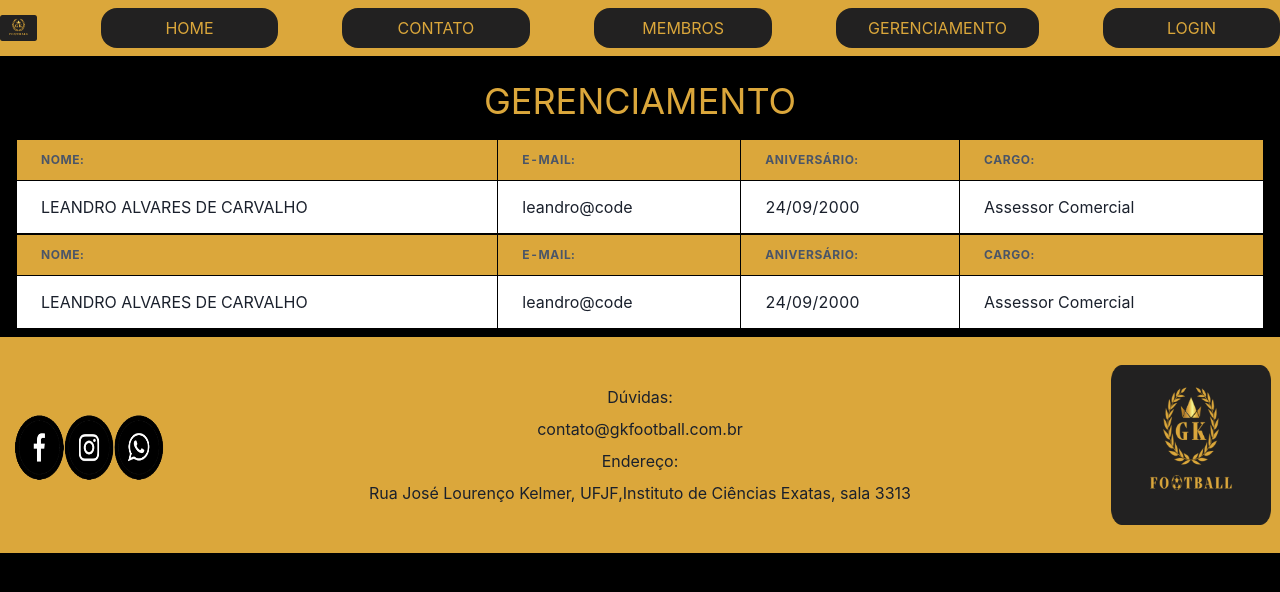
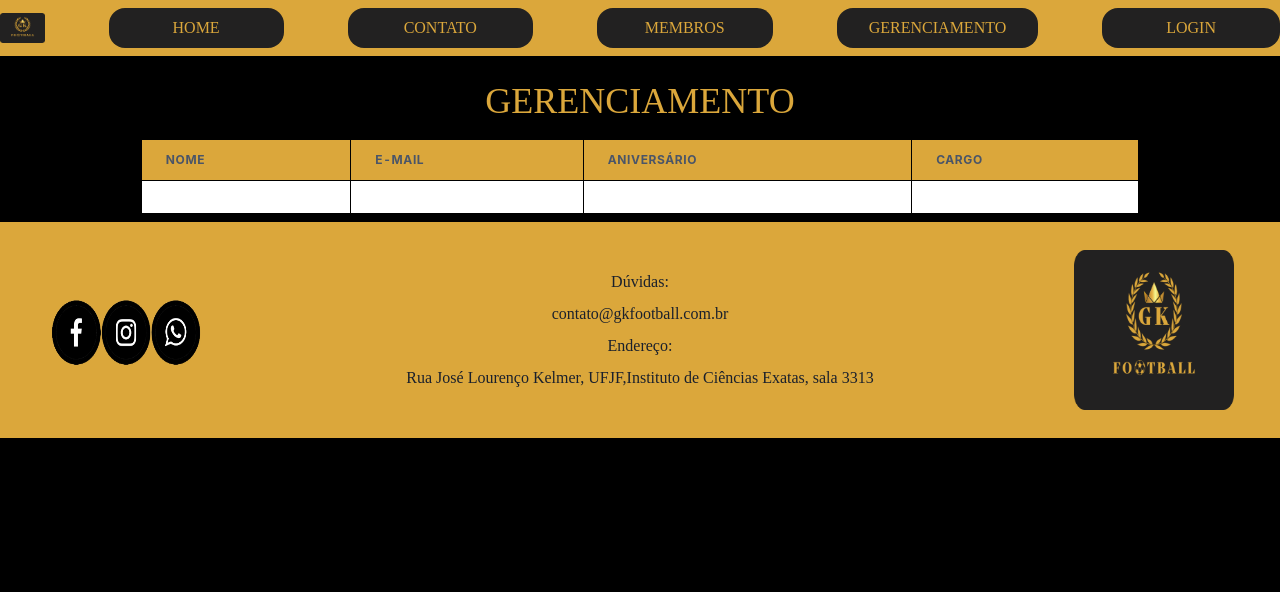
Before and after one commit to leandro-ac/gkfootball, a Next.js app: page /gerenciamento in a window 1280 px wide. Shown: the top 592 px of the page. Built offline with nearby package versions, Linux system fonts and the light colour scheme.

Commit message:
add a fonte naspaginas

```diff
--- a/src/componnets/Button/index.tsx
+++ b/src/componnets/Button/index.tsx
@@ -16,6 +16,7 @@ export function ButtonLogin({textButton, href}:ButtonLoginProps){
             fontWeight={400}
             w={"50%"}
             py={2}
+            fontFamily={"bayon"}
         >
         {textButton}
         </Button>
@@ -31,6 +32,7 @@ export function ButtonContato({textButton, href}:ButtonLoginProps){
             fontWeight={400}
             w={"50%"}
             py={2}
+            fontFamily={"bayon"}
         >
         {textButton}
         </Button>
--- a/src/componnets/Cards/index.tsx
+++ b/src/componnets/Cards/index.tsx
@@ -41,6 +41,7 @@ export function CardLogin(){
             borderRadius={"16px"}
             bg={"lightblack"}
             w={"35%"}
+            fontFamily={"bayon"}
         >
 
             <Box
--- a/src/componnets/Footer/index.tsx
+++ b/src/componnets/Footer/index.tsx
@@ -7,6 +7,7 @@ export function Footer(){
         justify={"center"}
         spacing={40}
         py={2}
+        fontFamily={"bayon"}
         >
             <Image src={"/imagens/logos.png"} alt={"logo"} width={40} height={20} />
 
--- a/src/componnets/Navbar/index.tsx
+++ b/src/componnets/Navbar/index.tsx
@@ -11,6 +11,7 @@ export function Navbar(){
         spacing={16}
         position={'sticky'}
         top={0}
+        fontFamily={"bayon"}
         >
             <Image src={"/imagens/Logo.png"} alt={"logo"} width={120} height={40}/>
 
--- a/src/componnets/Table/index.tsx
+++ b/src/componnets/Table/index.tsx
@@ -39,3 +39,45 @@ export function TableIndex({ nome, email, niver, cargo }: TableIndexProps) {
         </Stack>
     )
 }
+interface TableManagerProps {
+    nome: string
+    email: string
+    niver: string
+    cargo: string
+}
+
+export function TableManager({ nome, email, niver, cargo }: TableManagerProps) {
+    return (
+        <Stack align={"center"}>
+            <Stack w={"80%"}  >
+                <TableContainer>
+                    <Table variant='simple'>
+                        <Thead
+                            bg={"yellow"}
+                        >
+                            <Tr
+                            >
+                                <Th border={"1px solid #000"}>Nome</Th>
+                                <Th border={"1px solid #000"}>E-mail</Th>
+                                <Th border={"1px solid #000"}>Aniversário</Th>
+                                <Th border={"1px solid #000"}>Cargo</Th>
+                            </Tr>
+                        </Thead>
+                        <Tbody
+                            bg={"white"}
+                        >
+                            <Tr >
+                                <Td border={"1px solid #000"}>{nome}</Td>
+                                <Td border={"1px solid #000"}>{email}</Td>
+                                <Td border={"1px solid #000"}>{niver}</Td>
+                                <Td border={"1px solid #000"}>{cargo}</Td>
+                            </Tr>
+                            <Tr>
+                            </Tr>
+                        </Tbody>
+                    </Table>
+                </TableContainer>
+            </Stack>
+        </Stack>
+    )
+}
--- a/src/componnets/Text/index.tsx
+++ b/src/componnets/Text/index.tsx
@@ -13,6 +13,7 @@ export function TextServices({text, size, color}:TextServicesProps){
         color={color}
         fontSize={size}
         fontWeight={"400px"}
+        fontFamily={"bayon"}
         >
             {text}
         </Text>
--- a/src/componnets/Title/index.tsx
+++ b/src/componnets/Title/index.tsx
@@ -14,6 +14,7 @@ export function TitleServices({title, size, color}:TitleServicesProps){
             fontSize={size}
             fontWeight={"400px"}
             color={color}
+            fontFamily={"bayon"}
         >
             {title}
         </Heading>
@@ -32,6 +33,7 @@ export function TitleIndex({text, color, size}:TitleIndexProps){
             fontSize={size}
             color={color}
             fontWeight={"400px"}
+            fontFamily={"bayon"}
         >
             {text}
         </Heading>
--- a/src/pages/gerenciamento.tsx
+++ b/src/pages/gerenciamento.tsx
@@ -1,4 +1,4 @@
-import { TableIndex } from "@/componnets/Table";
+import { TableIndex, TableManager } from "@/componnets/Table";
 import { TitleServices } from "@/componnets/Title";
 import { Stack } from "@chakra-ui/react";
 import { Navbar } from '@/componnets/Navbar'
@@ -12,8 +12,7 @@ export default function Gerenciamento() {
             <Stack align={"center"} py={4}>
             <TitleServices title={"GERENCIAMENTO"} size={"36px"} color={"yellow"}></TitleServices>
             </Stack>
-            <TableIndex nome={"LEANDRO ALVARES DE CARVALHO"} email={"leandro@code"} niver={"24/09/2000"} cargo={"Assessor Comercial"} ></TableIndex>
-            <TableIndex nome={"LEANDRO ALVARES DE CARVALHO"} email={"leandro@code"} niver={"24/09/2000"} cargo={"Assessor Comercial"} ></TableIndex>
+            <TableManager nome={""} email={""} niver={""} cargo={""}></TableManager>
 
         </Stack>
 
```
